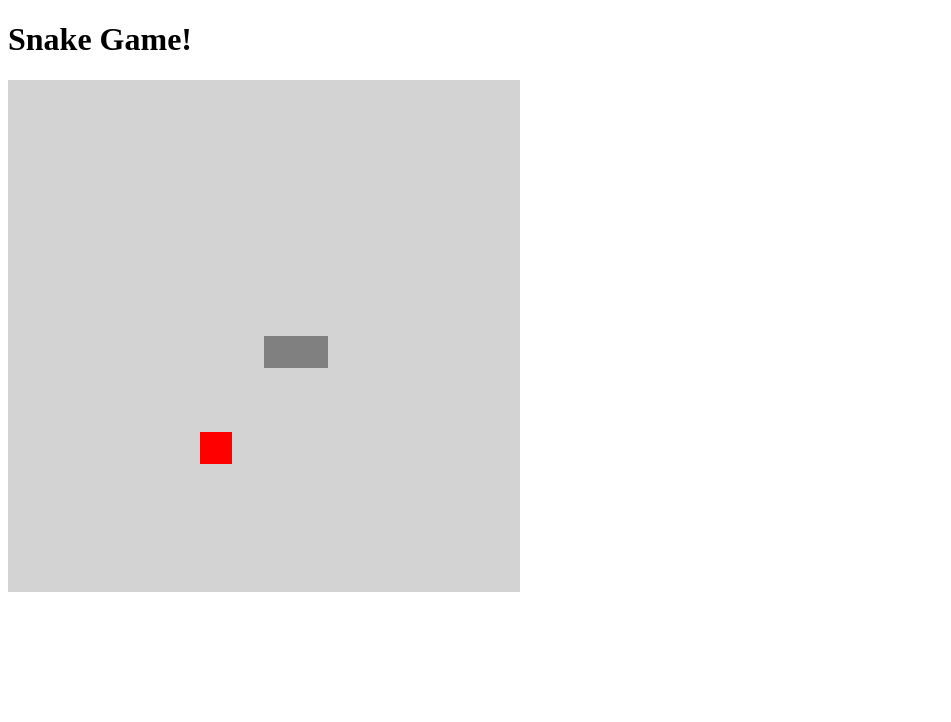
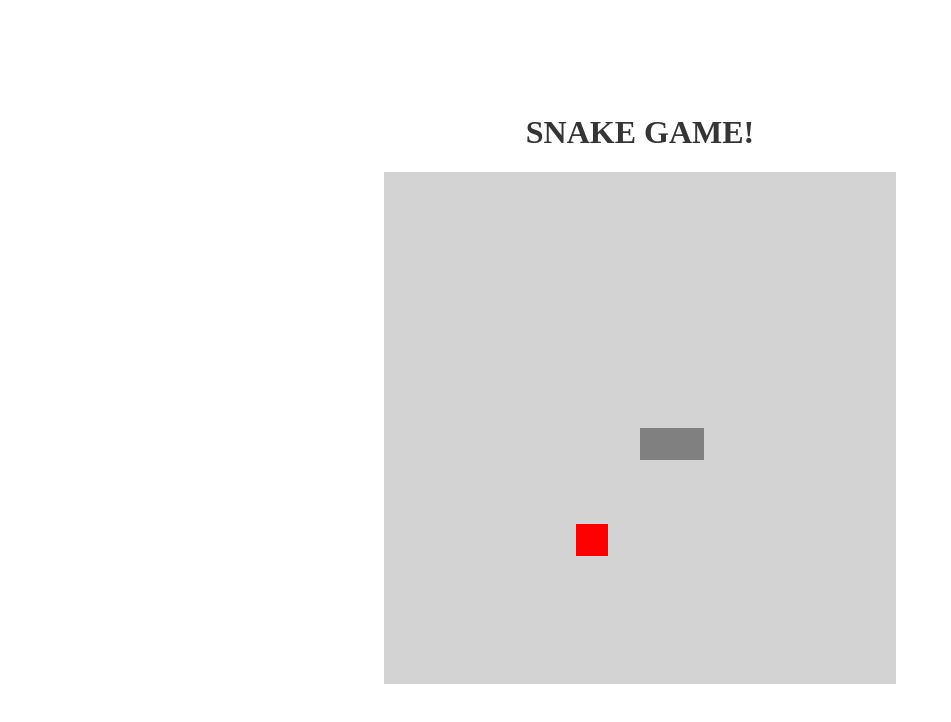
Before and after one commit to everibas/snakegame-javascript-DIO, a plain HTML site: page index.html in a window 1280 px wide. Shown: the whole page, without its empty margins (0-951 px from the left). Drawn offline with Linux system fonts and the light colour scheme.

Commit message:
adicionar estilização ao body

```diff
--- a/css/style.css
+++ b/css/style.css
@@ -0,0 +1,9 @@
+body{
+    height: 95vh;
+    width: 95;
+    display: flex;
+    justify-content: center;
+    align-items: center;
+    flex-direction: column;
+    color: #353535;
+}
--- a/index.html
+++ b/index.html
@@ -9,7 +9,7 @@
     <title>..::Snake Game::..</title>
 </head>
 <body>
-    <h1>Snake Game!</h1>
+    <h1>SNAKE GAME!</h1>
     <!--Elemento que trabalha a parte gráfica do  jogo-->
     <canvas id="snake" width="512" height="512"></canvas>
 </body>
```
